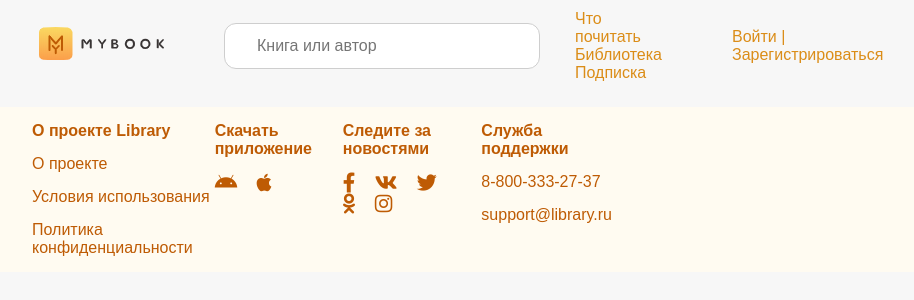
After one commit to FlaxMine/Library, a PHP site: page /Lib/Library.html in a window 1280 px wide. The commit adds this page. Shown: the top 300 px of the page, without its empty margins (318-1232 px from the left). Run offline with PHP 8.4, Linux system fonts and the light colour scheme; some libraries are stand-ins or nearby versions.

Commit message:
Initial commit

```diff
--- /dev/null
+++ b/Lib/Library.html
@@ -0,0 +1,79 @@
+<!DOCTYPE html>
+<html lang="en">
+<head>
+    <meta charset="UTF-8">
+    <meta name="viewport" content="width=device-width, initial-scale=1.0">
+    <meta http-equiv="X-UA-Compatible" content="ie=edge">
+    <title>Электронная библиотека</title>
+
+    <link rel="stylesheet" href="https://use.fontawesome.com/releases/v5.8.2/css/all.css" integrity="sha384-oS3vJWv+0UjzBfQzYUhtDYW+Pj2yciDJxpsK1OYPAYjqT085Qq/1cq5FLXAZQ7Ay" crossorigin="anonymous">
+    <link rel="stylesheet" href="../css/main.css">
+</head>
+<body>
+    <header>
+        <div class="container">
+            <div class="main_header">
+                <div class="header">
+
+                    <div class="logo">
+                        <a href="index.html"><img src="../img/Logo.PNG" alt=""></a>
+                    </div>
+
+                    <div class="search">
+                        <input class="input_search" type="text" placeholder="Книга или автор">
+                    </div>
+
+                    <div class="header_menu">
+                        <ul class="menu_list">
+                            <a href="dashboard/dashboard.html"><li class="menu_item">Что почитать</li></a>
+                            <a href="#"><li class="menu_item">Библиотека</li></a>
+                            <a href="#"><li class="menu_item">Подписка</li></a>
+                        </ul>
+                    </div>
+                </div>
+
+                <div class="auth">
+                    <a href="#" class="log_in">Войти |</a>
+                    <a href="#" class="sign_in">Зарегистрироваться</a>
+                </div>
+
+            </div>
+        </div>
+    </header>
+
+    <footer>
+        <div class="footer container">
+            <div class="project">
+                <p class="bold">О проекте Library</p>
+                <a href="#"><li>О проекте</li></a>
+                <a href="#"><li>Условия использования</li></a>
+                <a href="#"><li>Политика конфиденциальности</li></a>
+            </div>
+
+            <div class="application">
+                <p class="bold">Скачать приложение</p>
+                <a href="#"><i class="fab fa-android"></i></a>
+                <a href="#"><i class="fab fa-apple"></i></a>
+            </div>
+
+            <div class="news">
+                <p class="bold">Следите за новостями</p>
+                <a href="#"><i class="fab fa-facebook-f"></i></a>
+                <a href="#"><i class="fab fa-vk"></i></a>
+                <a href="#"><i class="fab fa-twitter"></i></a>
+                <a href="#"><i class="fab fa-odnoklassniki"></i></a>
+                <a href="#"><i class="fab fa-instagram"></i></a>
+            </div>
+
+            <div class="support">
+                <p class="bold">Служба поддержки</p>
+                <div class="phone_field">
+                    <p>8-800-333-27-37</p>
+                </div>
+                <p>support@library.ru</p>
+            </div>
+
+        </div>
+    </footer>
+</body>
+</html>
--- a/css/main.css
+++ b/css/main.css
@@ -56,11 +56,15 @@ input{
     margin-right: 35px;
 }
 
+
+
 .menu_item{
     display: inline-block;
     margin-right: 15px;
     color: rgb(219, 141, 24);
 }
+
+
 
 .auth a{
     text-decoration: none;
--- a/dashboard/dashboard.html
+++ b/dashboard/dashboard.html
@@ -26,8 +26,8 @@
 
                     <div class="header_menu">
                         <ul class="menu_list">
-                            <a href="#"><li class="menu_item">Что почитать</li></a>
-                            <a href="#"><li class="menu_item">Библиотека</li></a>
+                            <a href="dashboard.html"><li class="menu_item">Что почитать</li></a>
+                            <a href="../Lib/Library.html"><li class="menu_item">Библиотека</li></a>
                             <a href="#"><li class="menu_item">Подписка</li></a>
                         </ul>
                     </div>
--- a/index.html
+++ b/index.html
@@ -27,7 +27,7 @@
                     <div class="header_menu">
                         <ul class="menu_list">
                             <a href="dashboard/dashboard.html"><li class="menu_item">Что почитать</li></a>
-                            <a href="#"><li class="menu_item">Библиотека</li></a>
+                            <a href="Lib/Library.html"><li class="menu_item">Библиотека</li></a>
                             <a href="#"><li class="menu_item">Подписка</li></a>
                         </ul>
                     </div>
```
